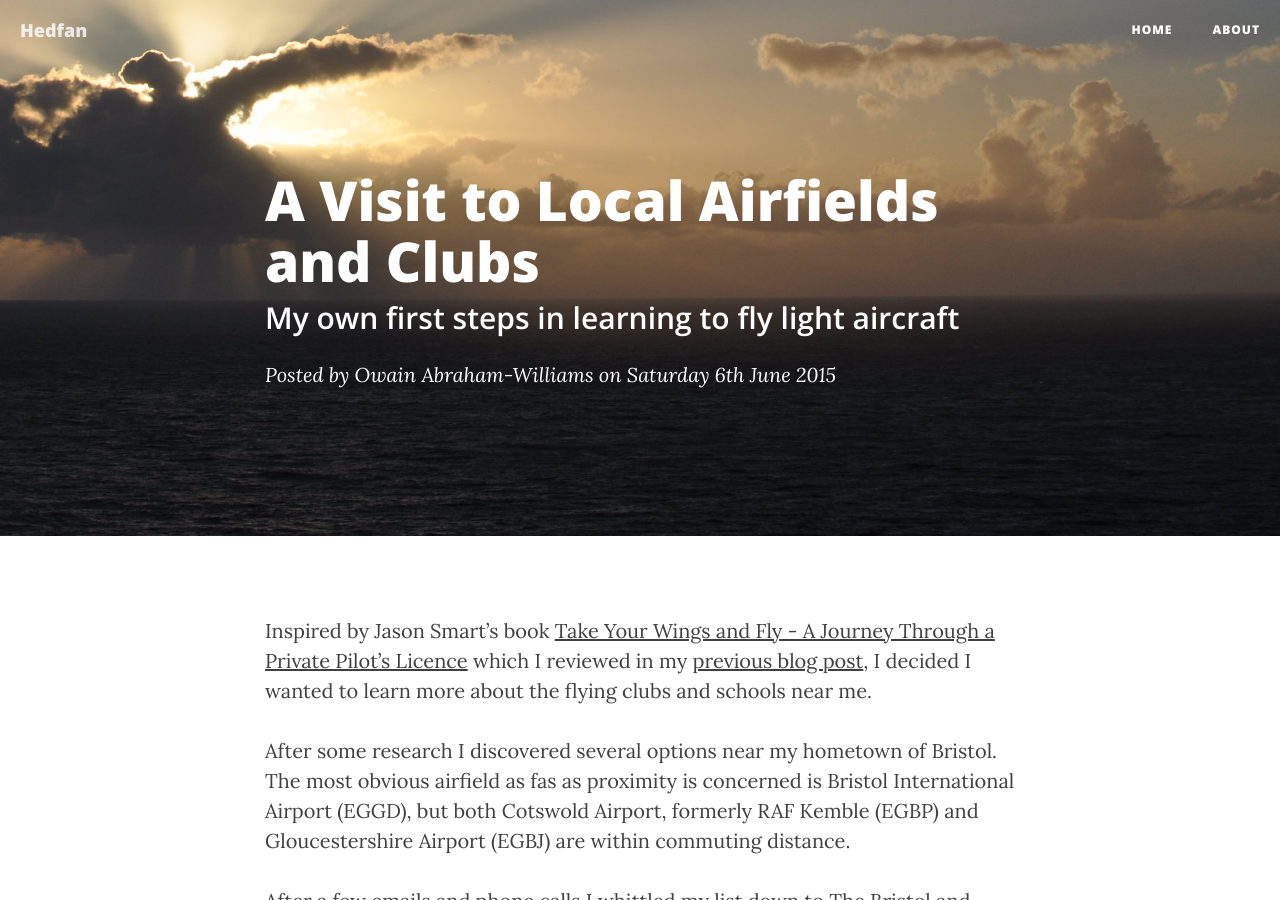
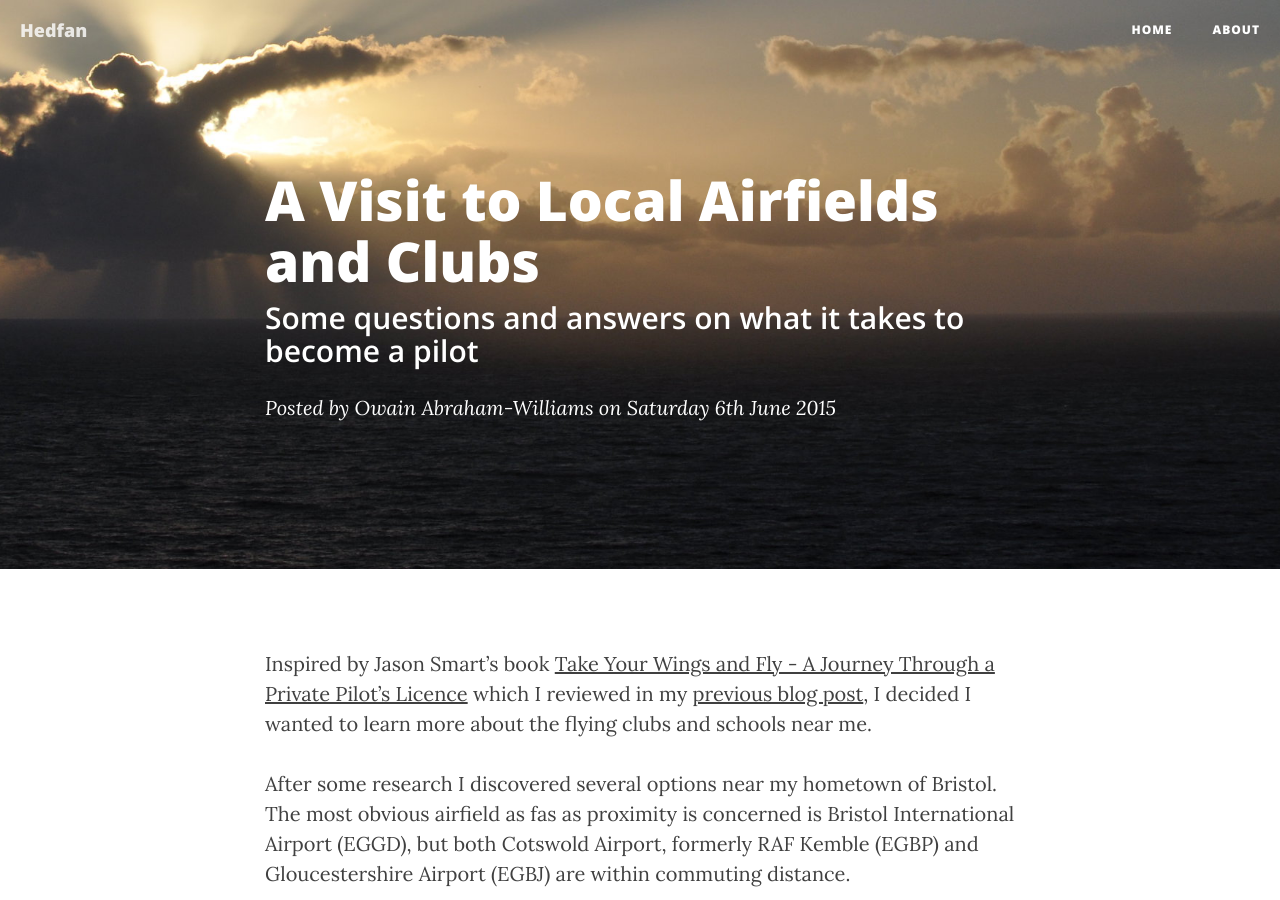
Before and after one commit to AnturGyffrous/hedfan.uk, a Jekyll site: the page built from _posts/2015-06-06-visit-airfields-and-clubs.md, in a window 1280 px wide and 900 px high. Built offline with Jekyll 4.4.1, drawn with Linux system fonts in a browser that asks for light colours; nearby versions of some CDN libraries; comment, search, counter and statistics services are not loaded.

Commit message:
Re-name airfield post subtitle.

```diff
--- a/_posts/2015-06-06-visit-airfields-and-clubs.md
+++ b/_posts/2015-06-06-visit-airfields-and-clubs.md
@@ -1,7 +1,7 @@
 ---
 layout:     post
 title:      "A Visit to Local Airfields and Clubs"
-subtitle:   "My own first steps in learning to fly light aircraft"
+subtitle:   "Some questions and answers on what it takes to become a pilot"
 date:       2015-06-06
 author:     "Owain Abraham-Williams"
 ---
```
